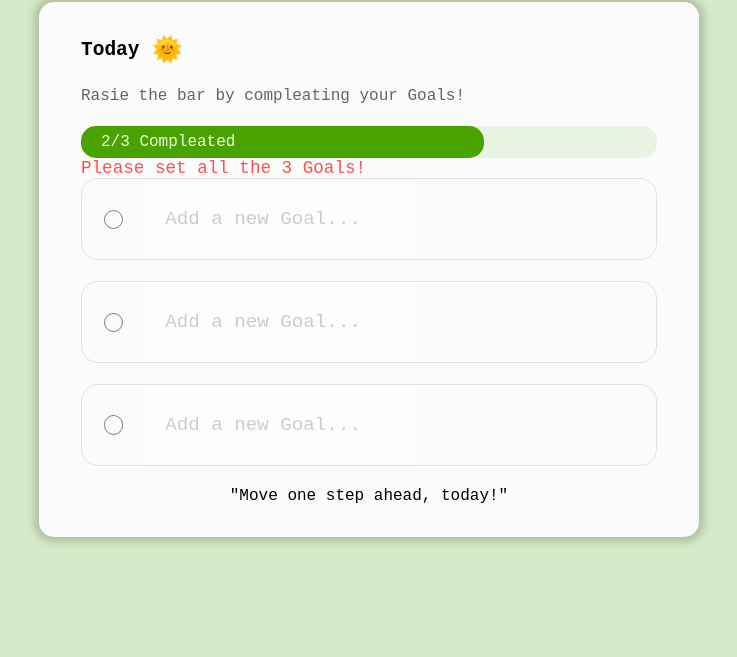
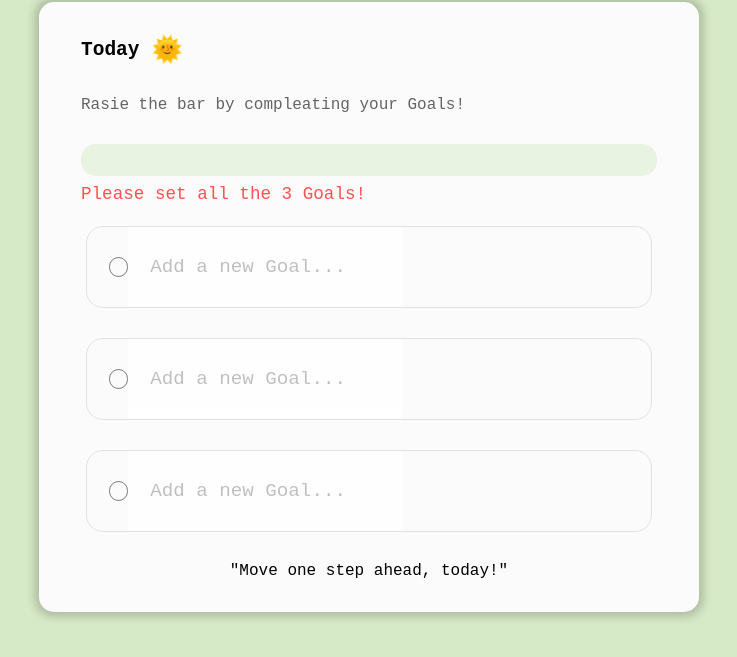
Before and after one commit to BloodXtream/100-Codes-of-html-css-sass-and-javaScript, a plain HTML site: page DOM manipulation/06_classsix/index.html in a window 1280 px wide. Shown: the part 101-758 px from the top of the page, without its empty margins (271-1008 px from the left). Drawn offline with Linux system fonts and the light colour scheme.

Commit message:
style.css

```diff
--- a/DOM manipulation/06_classsix/style.css
+++ b/DOM manipulation/06_classsix/style.css
@@ -36,7 +36,7 @@ main .app-container {
   box-shadow: 0 0 8px 5px rgba(0, 0, 0, 0.19);
   display: flex;
   flex-direction: column;
-  gap: 1.3rem;
+  gap: 30px;
 }
 main .app-container .subtitle span {
   font-size: 1.6rem;
@@ -53,7 +53,7 @@ main .app-container .progress-bar {
 }
 main .app-container .progress-bar .progress-value {
   height: 100%;
-  width: 70%;
+  width: 0%;
   background-color: #48a300;
   border-radius: 15px;
   font-weight: 500;
@@ -61,12 +61,21 @@ main .app-container .progress-bar .progress-value {
   color: #eeffe0;
   display: flex;
   align-items: center;
+  overflow: hidden;
+}
+main .app-container .progress-bar .progress-value span {
   padding-left: 20px;
 }
-main .app-container .error-lable {
+main .app-container .progress-bar .error-lable {
   font-size: 1.1rem;
   color: #ff5151;
-  margin-bottom: 20px;
+  margin-block: 0;
+  position: absolute;
+  margin-top: 8px;
+  display: none;
+}
+main .app-container .show-error .error-lable {
+  display: block;
 }
 main .app-container .goal-container {
   border: 1px solid rgba(0, 0, 0, 0.1);
@@ -75,7 +84,7 @@ main .app-container .goal-container {
   align-items: center;
   height: 82px;
   padding: 0 22px;
-  gap: 20px;
+  margin: 0 5px;
 }
 main .app-container .goal-container .custom-checkbox {
   height: 1.2rem;
@@ -98,7 +107,7 @@ main .app-container .goal-container .goal-input {
   padding-left: 22px;
   align-self: stretch;
   font-family: inherit;
-  opacity: 0.7;
+  opacity: 0.9;
   font-weight: 500;
 }
 main .app-container .goal-container .goal-input::-moz-placeholder {
@@ -106,6 +115,9 @@ main .app-container .goal-container .goal-input::-moz-placeholder {
 }
 main .app-container .goal-container .goal-input::placeholder {
   opacity: 0.5;
+}
+main .app-container .first {
+  margin-top: 20px;
 }
 main .app-container .quote {
   font-size: 1rem;
```
